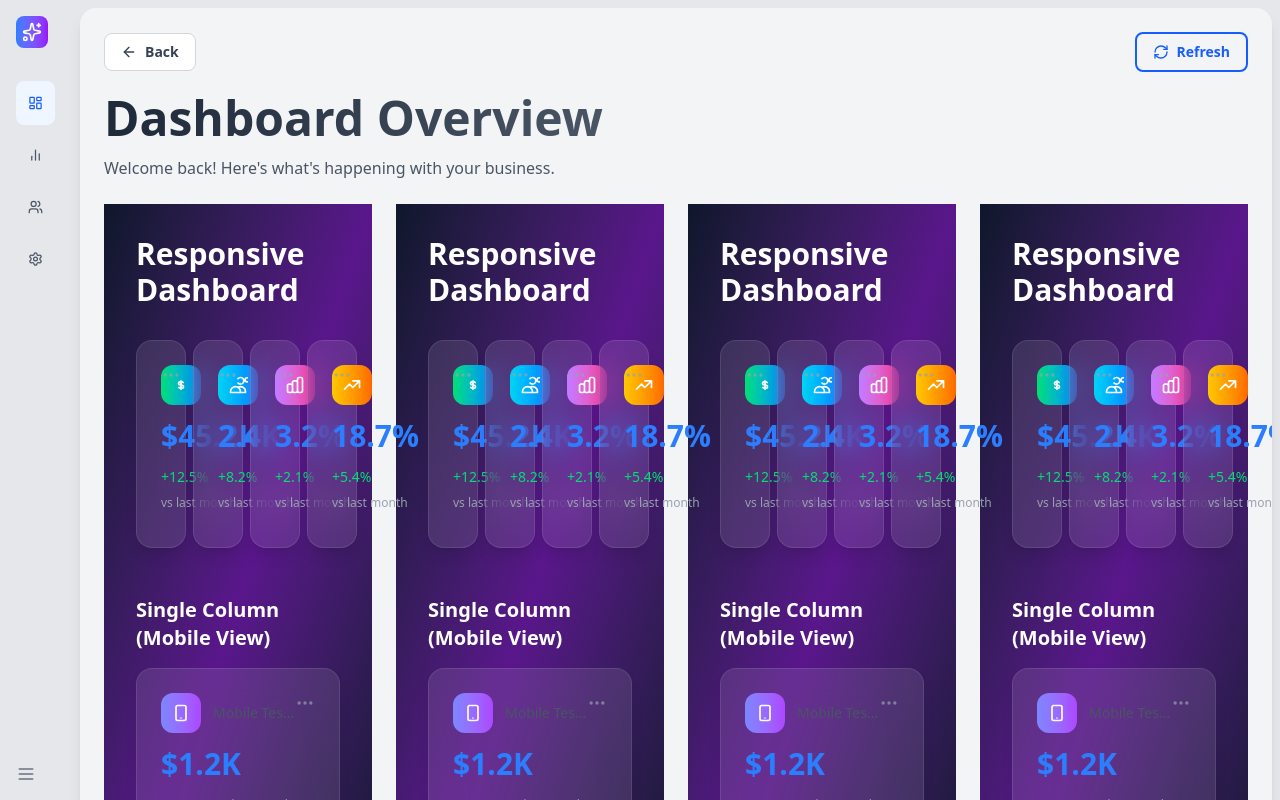
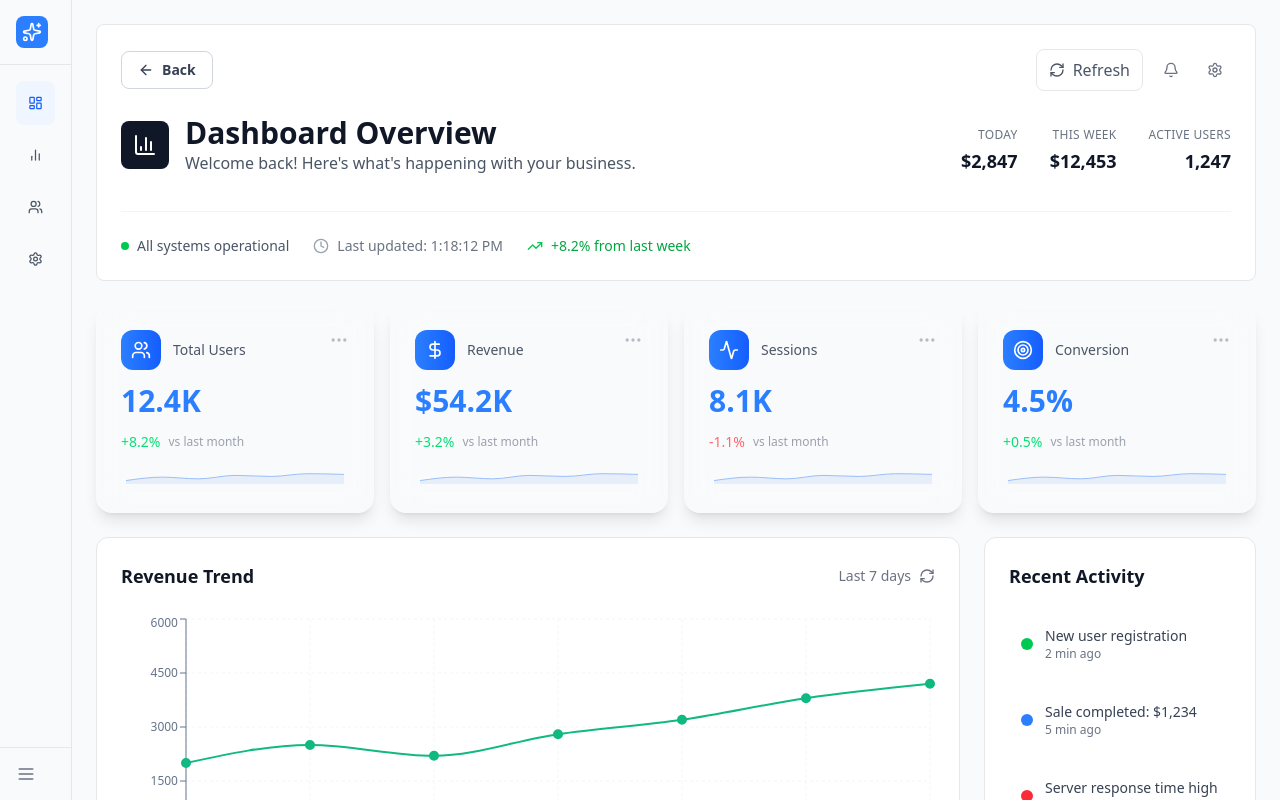
Before and after one commit to AravinthCM/augusta-ui-assessment, a React (Vite) app: page /dashboard in a window 1280 px wide. Shown: the top 800 px of the page. Built offline with nearby package versions, Linux system fonts and the light colour scheme.

Commit message:
Material card and Dashboard SideBar UI upgrade

```diff
--- a/src/components/charts/MetricCard.jsx
+++ b/src/components/charts/MetricCard.jsx
@@ -4,7 +4,14 @@ import { MoreHorizontal } from "lucide-react";
 import { AreaChart, Area, ResponsiveContainer } from "recharts";
 
 // Enhanced Responsive Metric Card Component
-const MetricCard = ({ title, value, growth, icon: Icon, color, trend }) => {
+const MetricCard = ({
+  title = "Metric",
+  value = "0",
+  growth = "0%",
+  icon: Icon,
+  color = "from-blue-500 to-blue-600",
+  trend = []
+}) => {
   const [isHovered, setIsHovered] = useState(false);
   const [animatedValue, setAnimatedValue] = useState(0);
 
@@ -27,6 +34,21 @@ const MetricCard = ({ title, value, growth, icon: Icon, color, trend }) => {
     return () => clearTimeout(timer);
   }, [value]);
 
+  // Safely determine chart color based on the gradient color prop
+  const getChartColor = () => {
+    if (!color || typeof color !== 'string') return '#3b82f6';
+
+    if (color.includes('cyan')) return '#06b6d4';
+    if (color.includes('green')) return '#10b981';
+    if (color.includes('purple')) return '#8b5cf6';
+    if (color.includes('red')) return '#ef4444';
+    if (color.includes('orange')) return '#f59e0b';
+    if (color.includes('pink')) return '#ec4899';
+    return '#3b82f6'; // default blue
+  };
+
+  const chartColor = getChartColor();
+
   return (
     <div
       className={`
@@ -47,13 +69,13 @@ const MetricCard = ({ title, value, growth, icon: Icon, color, trend }) => {
         <div className="flex-1 min-w-0">
           <div className="flex items-center gap-2 sm:gap-3 mb-2 sm:mb-3">
             <div className={`w-8 h-8 sm:w-10 sm:h-10 rounded-xl bg-gradient-to-r ${color} flex items-center justify-center flex-shrink-0`}>
-              <Icon className="w-4 h-4 sm:w-5 sm:h-5 text-white" />
+              {Icon && <Icon className="w-4 h-4 sm:w-5 sm:h-5 text-white" />}
             </div>
             <h3 className="text-gray-600 text-xs sm:text-sm font-medium leading-tight truncate">{title}</h3>
           </div>
 
           <div className="mb-2 sm:mb-3">
-            <p className="text-2xl sm:text-3xl lg:text-3xl font-bold text-blue-500 leading-tight">
+            <p className="text-2xl sm:text-3xl font-bold text-blue-500 leading-tight">
               {value.includes('$') ? '$' : ''}{animatedValue.toFixed(value.includes('.') ? 1 : 0)}{value.includes('K') ? 'K' : value.includes('%') ? '%' : ''}
             </p>
           </div>
@@ -72,121 +94,23 @@ const MetricCard = ({ title, value, growth, icon: Icon, color, trend }) => {
       </div>
 
       {/* Mini trend chart */}
+      {trend && trend.length > 0 && (
         <div className="mt-3 sm:mt-4 h-8 sm:h-10 opacity-50">
           <ResponsiveContainer width="100%" height="100%">
             <AreaChart data={trend}>
               <Area
                 type="monotone"
                 dataKey="value"
-              stroke={color.includes('cyan') ? '#06b6d4' : '#3b82f6'}
-              fill={color.includes('cyan') ? '#06b6d4' : '#3b82f6'}
+                stroke={chartColor}
+                fill={chartColor}
                 fillOpacity={0.2}
-              strokeWidth={1.5}
               />
             </AreaChart>
           </ResponsiveContainer>
         </div>
+      )}
     </div>
   );
 };
 
-// Demo component to show responsive behavior
-const Demo = () => {
-  const mockTrend = [
-    { value: 20 },
-    { value: 45 },
-    { value: 30 },
-    { value: 60 },
-    { value: 55 },
-    { value: 70 },
-    { value: 65 }
-  ];
-
-  return (
-    <div className="min-h-screen bg-gradient-to-br from-slate-900 via-purple-900 to-slate-900 p-4 sm:p-6 lg:p-8">
-      <div className="max-w-7xl mx-auto">
-        <h1 className="text-2xl sm:text-3xl font-bold text-white mb-6 sm:mb-8">
-          Responsive Dashboard
-        </h1>
-
-        {/* Responsive grid */}
-        <div className="grid grid-cols-1 sm:grid-cols-2 lg:grid-cols-3 xl:grid-cols-4 gap-4 sm:gap-6">
-          <MetricCard
-            title="Total Revenue"
-            value="$45.2K"
-            growth="+12.5%"
-            icon={({ className }) => (
-              <svg className={className} fill="none" viewBox="0 0 24 24" stroke="currentColor">
-                <path strokeLinecap="round" strokeLinejoin="round" strokeWidth={2} d="M12 8c-1.657 0-3 .895-3 2s1.343 2 3 2 3 .895 3 2-1.343 2-3 2m0-8c1.11 0 2.08.402 2.599 1M12 8V7m0 1v8m0 0v1m0-1c-1.11 0-2.08-.402-2.599-1" />
-              </svg>
-            )}
-            color="from-green-400 to-blue-500"
-            trend={mockTrend}
-          />
-
-          <MetricCard
-            title="Active Users"
-            value="2.4K"
-            growth="+8.2%"
-            icon={({ className }) => (
-              <svg className={className} fill="none" viewBox="0 0 24 24" stroke="currentColor">
-                <path strokeLinecap="round" strokeLinejoin="round" strokeWidth={2} d="M12 4.354a4 4 0 110 5.292M15 21H3v-1a6 6 0 0112 0v1zm0 0h6v-1a6 6 0 00-9-5.197m13.5-9a2.5 2.5 0 11-5 0 2.5 2.5 0 015 0z" />
-              </svg>
-            )}
-            color="from-cyan-400 to-blue-500"
-            trend={mockTrend}
-          />
-
-          <MetricCard
-            title="Conversion Rate"
-            value="3.2%"
-            growth="+2.1%"
-            icon={({ className }) => (
-              <svg className={className} fill="none" viewBox="0 0 24 24" stroke="currentColor">
-                <path strokeLinecap="round" strokeLinejoin="round" strokeWidth={2} d="M9 19v-6a2 2 0 00-2-2H5a2 2 0 00-2 2v6a2 2 0 002 2h2a2 2 0 002-2zm0 0V9a2 2 0 012-2h2a2 2 0 012 2v10m-6 0a2 2 0 002 2h2a2 2 0 002-2m0 0V5a2 2 0 012-2h2a2 2 0 012 2v14a2 2 0 01-2 2h-2a2 2 0 01-2-2z" />
-              </svg>
-            )}
-            color="from-purple-400 to-pink-500"
-            trend={mockTrend}
-          />
-
-          <MetricCard
-            title="Monthly Growth"
-            value="18.7%"
-            growth="+5.4%"
-            icon={({ className }) => (
-              <svg className={className} fill="none" viewBox="0 0 24 24" stroke="currentColor">
-                <path strokeLinecap="round" strokeLinejoin="round" strokeWidth={2} d="M13 7h8m0 0v8m0-8l-8 8-4-4-6 6" />
-              </svg>
-            )}
-            color="from-yellow-400 to-orange-500"
-            trend={mockTrend}
-          />
-        </div>
-
-        {/* Mobile layout test */}
-        <div className="mt-8 sm:mt-12">
-          <h2 className="text-lg sm:text-xl font-semibold text-white mb-4">
-            Single Column (Mobile View)
-          </h2>
-          <div className="grid grid-cols-1 gap-4 max-w-md">
-            <MetricCard
-              title="Mobile Test Card"
-              value="$1.2K"
-              growth="+15.3%"
-              icon={({ className }) => (
-                <svg className={className} fill="none" viewBox="0 0 24 24" stroke="currentColor">
-                  <path strokeLinecap="round" strokeLinejoin="round" strokeWidth={2} d="M12 18h.01M8 21h8a2 2 0 002-2V5a2 2 0 00-2-2H8a2 2 0 00-2 2v14a2 2 0 002 2z" />
-                </svg>
-              )}
-              color="from-indigo-400 to-purple-500"
-              trend={mockTrend}
-            />
-          </div>
-        </div>
-      </div>
-    </div>
-  );
-};
-
-export default Demo;
+export default MetricCard;
--- a/src/components/layout/Sidebar.jsx
+++ b/src/components/layout/Sidebar.jsx
@@ -1,4 +1,4 @@
-import React, { useState } from "react";
+import React from "react";
 import {
   LayoutDashboard,
   BarChart2,
@@ -24,7 +24,15 @@ const Sidebar = ({
 
   return (
     <>
-      {/* 📱 Mobile Sidebar Overlay */}
+      {/* Mobile Overlay */}
+      {mobileOpen && (
+        <div
+          className="fixed inset-0 bg-black bg-opacity-50 z-30 sm:hidden"
+          onClick={() => setMobileOpen(false)}
+        />
+      )}
+
+      {/* Mobile Sidebar */}
       <div
         className={`fixed top-0 left-0 w-64 h-full bg-white shadow-lg z-40 transform transition-transform duration-300 sm:hidden ${
           mobileOpen ? "translate-x-0" : "-translate-x-full"
@@ -32,7 +40,7 @@ const Sidebar = ({
       >
         <div className="p-4 border-b flex items-center justify-between">
           <div className="flex items-center gap-2">
-            <div className="w-8 h-8 bg-gradient-to-r from-blue-500 to-purple-600 rounded-lg flex items-center justify-center">
+            <div className="w-8 h-8 bg-blue-500 rounded-lg flex items-center justify-center">
               <Sparkles className="w-5 h-5 text-white" />
             </div>
             <span className="text-lg font-semibold text-gray-800">Menu</span>
@@ -58,15 +66,15 @@ const Sidebar = ({
         </nav>
       </div>
 
-      {/* 🖥️ Desktop Sidebar */}
+      {/* Desktop Sidebar */}
       <div
         className={`${
           sidebarOpen ? "w-52" : "w-18"
-        } transition-all duration-300 bg-gray-200 border-r border-gray-200 flex flex-col sm:flex hidden h-screen`}
+        } transition-all duration-300 bg-gray-50 border-r border-gray-200 flex-col h-screen hidden sm:flex`}
       >
         <div className="p-4 border-b border-gray-200">
           <div className="flex items-center gap-3">
-            <div className="w-8 h-8 bg-gradient-to-r from-blue-500 to-purple-600 rounded-lg flex items-center justify-center">
+            <div className="w-8 h-8 bg-blue-500 rounded-lg flex items-center justify-center">
               <Sparkles className="w-5 h-5 text-white" />
             </div>
             {sidebarOpen && (
@@ -95,7 +103,7 @@ const Sidebar = ({
 
         <button
           onClick={() => setSidebarOpen(!sidebarOpen)}
-          className="p-4 border-t border-gray-200 text-gray-500 hover:text-gray-700 sm:block hidden"
+          className="p-4 border-t border-gray-200 text-gray-500 hover:text-gray-700 transition-colors"
         >
           <Menu className="w-5 h-5" />
         </button>
--- a/src/pages/ChatPage.jsx
+++ b/src/pages/ChatPage.jsx
@@ -4,7 +4,7 @@ import ChatInput from "../components/chat/ChatInput";
 import ChatMessage from "../components/chat/ChatMessage";
 import Sidebar from "../components/layout/Sidebar";
 import useIsMobile from "../hooks/useIsMobile";
-// Chat Page Component
+
 const ChatPage = ({ setCurrentPage }) => {
   const [messages, setMessages] = useState([
     {
@@ -29,6 +29,7 @@ const ChatPage = ({ setCurrentPage }) => {
   ]);
 
   const [mobileOpen, setMobileOpen] = useState(false);
+  const [sidebarOpen, setSidebarOpen] = useState(false); // Add this state
   const isMobile = useIsMobile();
   const messagesEndRef = useRef(null);
 
@@ -70,14 +71,15 @@ const ChatPage = ({ setCurrentPage }) => {
   };
 
   return (
-    <div className="h-screen flex flex-col sm:flex-row bg-gray-200">
+    <div className="h-screen flex bg-gray-100">
       <Sidebar
-        sidebarOpen={!isMobile}
-        setSidebarOpen={() => {}}
+        sidebarOpen={sidebarOpen}
+        setSidebarOpen={setSidebarOpen}
         mobileOpen={mobileOpen}
         setMobileOpen={setMobileOpen}
       />
-      <div className="flex-1 flex flex-col bg-gray-50 rounded-2xl m-2 shadow-lg overflow-hidden">
+
+      <div className="flex-1 flex flex-col bg-white rounded-l-2xl shadow-lg overflow-hidden">
         {/* Header */}
         <div className="bg-white shadow-sm border-b px-6 py-4 flex items-center justify-between">
           <div className="flex items-center gap-3">
@@ -89,7 +91,7 @@ const ChatPage = ({ setCurrentPage }) => {
                 <Menu className="w-5 h-5 text-gray-500" />
               </button>
             )}
-            <div className="w-8 h-8 bg-gradient-to-br from-green-400 to-blue-500 rounded-full flex items-center justify-center">
+            <div className="w-8 h-8 bg-blue-500 rounded-full flex items-center justify-center">
                 <Bot className="w-5 h-5 text-white" />
               </div>
               <div>
--- a/src/pages/Dashboard.jsx
+++ b/src/pages/Dashboard.jsx
@@ -16,78 +16,30 @@ import {
   Area,
 } from "recharts";
 import {
-  LayoutDashboard,
+  BarChart3,
+  Clock,
   BarChart2,
-  MessageCircle,
   Menu,
   X,
-  ChevronRight,
-  Sparkles,
-  Shield,
   TrendingUp,
   Users,
-  Star,
-  ArrowRight,
   ArrowLeft,
   Bell,
-  Search,
   Filter,
   Download,
   Eye,
   Activity,
   DollarSign,
-  ShoppingCart,
-  Calendar,
-  Globe,
-  Zap,
   Target,
   Award,
   Settings,
   RefreshCw,
-  MoreHorizontal,
 } from "lucide-react";
 import Layout from "../components/layout/Layout";
 import { Button } from "../components/ui";
 import MetricCard from "../components/charts/MetricCard";
 import Sidebar from "../components/layout/Sidebar";
 import useIsMobile from "../hooks/useIsMobile";
-
-const AdvancedBarChart = ({ data, title }) => {
-  return (
-    <div className="bg-white rounded-xl border border-gray-200 p-6">
-      <div className="flex items-center justify-between mb-6">
-        <h2 className="text-lg font-semibold text-gray-900">{title}</h2>
-        <div className="flex items-center gap-2">
-          <button className="p-2 rounded-lg hover:bg-gray-50 transition-colors text-gray-500">
-            <Filter className="w-4 h-4" />
-          </button>
-          <button className="p-2 rounded-lg hover:bg-gray-50 transition-colors text-gray-500">
-            <Download className="w-4 h-4" />
-          </button>
-        </div>
-      </div>
-
-      <div className="h-80">
-        <ResponsiveContainer width="100%" height="100%">
-          <BarChart data={data}>
-            <CartesianGrid strokeDasharray="3 3" stroke="#f1f5f9" />
-            <XAxis dataKey="name" stroke="#64748b" fontSize={12} />
-            <YAxis stroke="#64748b" fontSize={12} />
-            <Tooltip
-              contentStyle={{
-                backgroundColor: "white",
-                border: "1px solid #e2e8f0",
-                borderRadius: "8px",
-                boxShadow: "0 10px 25px -5px rgb(0 0 0 / 0.1)",
-              }}
-            />
-            <Bar dataKey="users" fill="#3b82f6" radius={[4, 4, 0, 0]} />
-          </BarChart>
-        </ResponsiveContainer>
-      </div>
-    </div>
-  );
-};
 
 const AdvancedLineChart = ({ data, title }) => {
   return (
@@ -302,18 +254,20 @@ const Dashboard = () => {
       <Layout
         showNavbar={false}
         showSidebar={!isMobile}
-        bgClassName="bg-gray-200"
+        bgClassName="bg-gray-50"
       >
-        <div className="p-6 space-y-6 overflow-y-auto h-full rounded-2xl bg-gray-100 shadow-lg m-2">
-          {/* Header Row */}
-          <div className="flex items-center justify-between mb-4">
-            <div className="flex items-center space-x-2">
+        <div className="p-4 sm:p-6 max-w-7xl mx-auto">
+          {/* Clean Header Section */}
+          <div className="bg-white rounded-lg border border-gray-200 p-6 mb-6">
+            {/* Top Navigation Row */}
+            <div className="flex items-center justify-between mb-6">
+              <div className="flex items-center space-x-3">
                 {isMobile && (
                   <button
                     onClick={() => setMobileOpen(true)}
-                  className="p-2 hover:bg-gray-100 rounded-lg transition-colors bg-white shadow"
+                    className="p-2 hover:bg-gray-100 rounded-lg transition-colors"
                   >
-                  <Menu className="w-4 h-4 text-gray-700" />
+                    <Menu className="w-4 h-4 text-gray-600" />
                   </button>
                 )}
 
@@ -322,47 +276,107 @@ const Dashboard = () => {
                   size="sm"
                   onClick={() => window.history.back()}
                   isMobile={isMobile}
+                  className="flex items-center gap-2 px-3 py-2 text-gray-600 hover:bg-gray-100 rounded-lg border border-gray-200"
                 >
                   <ArrowLeft className="w-4 h-4" />
-                Back
+                  <span className="hidden sm:inline">Back</span>
                 </Button>
               </div>
 
-            <Button
+              <div className="flex items-center space-x-3">
+                <button
                   variant="outline"
                   size="sm"
                   onClick={handleRefresh}
                   isMobile={isMobile}
+                  className="flex items-center gap-2 px-3 py-2 text-gray-600 hover:bg-gray-100 hover:text-blue-600 rounded-lg border border-gray-200"
                 >
                   <RefreshCw
                     className={`w-4 h-4 ${refreshing ? "animate-spin" : ""}`}
                   />
-              Refresh
-            </Button>
+                  <span className="hidden sm:inline">Refresh</span>
+                </button>
+
+                <button className="p-2 hover:bg-gray-100 rounded-lg transition-colors text-gray-500">
+                  <Bell className="w-4 h-4" />
+                </button>
+                <button className="p-2 hover:bg-gray-100 rounded-lg transition-colors text-gray-500">
+                  <Settings className="w-4 h-4" />
+                </button>
+              </div>
             </div>
 
-          {/* Dashboard Header */}
-          <div className="flex items-center justify-between">
+            {/* Clean Dashboard Header */}
+            <div className="flex flex-col sm:flex-row sm:items-center sm:justify-between gap-6">
+              <div className="flex-1">
+                <div className="flex items-center gap-4 mb-3">
+                  <div className="w-12 h-12 bg-gray-900 rounded-lg flex items-center justify-center">
+                    <BarChart3 className="w-6 h-6 text-white" />
+                  </div>
                   <div>
-              <h1 className="text-4xl md:text-5xl font-bold mb-2 leading-tight">
-                <span className="bg-gradient-to-r from-gray-800 to-gray-600 bg-clip-text text-transparent">
+                    <h1 className="text-2xl sm:text-3xl font-bold text-gray-900">
                       Dashboard Overview
-                </span>
                     </h1>
-              <p className="text-gray-600">
+                    <p className="text-gray-600 text-sm sm:text-base">
                       Welcome back! Here's what's happening with your business.
                     </p>
                   </div>
                 </div>
+              </div>
 
-          {/* Metric Cards */}
-          <div className="grid grid-cols-2 md:grid-cols-4 gap-6 mb-6">
+              {/* Clean Stats Summary */}
+              <div className="flex gap-8">
+                <div className="text-center sm:text-right">
+                  <p className="text-xs text-gray-500 uppercase tracking-wide mb-1">
+                    Today
+                  </p>
+                  <p className="text-lg font-semibold text-gray-900">$2,847</p>
+                </div>
+                <div className="text-center sm:text-right">
+                  <p className="text-xs text-gray-500 uppercase tracking-wide mb-1">
+                    This Week
+                  </p>
+                  <p className="text-lg font-semibold text-gray-900">$12,453</p>
+                </div>
+                <div className="text-center sm:text-right">
+                  <p className="text-xs text-gray-500 uppercase tracking-wide mb-1">
+                    Active Users
+                  </p>
+                  <p className="text-lg font-semibold text-gray-900">1,247</p>
+                </div>
+              </div>
+            </div>
+
+            {/* Clean Status Indicators */}
+            <div className="flex flex-wrap items-center gap-6 mt-6 pt-6 border-t border-gray-100">
+              <div className="flex items-center gap-2">
+                <div className="w-2 h-2 bg-green-500 rounded-full"></div>
+                <span className="text-sm text-gray-600">
+                  All systems operational
+                </span>
+              </div>
+              <div className="flex items-center gap-2">
+                <Clock className="w-4 h-4 text-gray-400" />
+                <span className="text-sm text-gray-500">
+                  Last updated: {new Date().toLocaleTimeString()}
+                </span>
+              </div>
+              <div className="flex items-center gap-2">
+                <TrendingUp className="w-4 h-4 text-green-500" />
+                <span className="text-sm text-green-600">
+                  +8.2% from last week
+                </span>
+              </div>
+            </div>
+          </div>
+
+          {/* Clean Metric Cards */}
+          <div className="grid grid-cols-2 md:grid-cols-4 gap-4 mb-6">
             <MetricCard
               title="Total Users"
               value="12.4K"
               growth="+8.2%"
               icon={Users}
-              color="from-blue-500 to-blue-600"
               trend={trendData}
             />
             <MetricCard
@@ -370,7 +384,6 @@ const Dashboard = () => {
               value="$54.2K"
               growth="+3.2%"
               icon={DollarSign}
-              color="from-green-500 to-green-600"
               trend={trendData}
             />
             <MetricCard
@@ -378,7 +391,6 @@ const Dashboard = () => {
               value="8.1K"
               growth="-1.1%"
               icon={Activity}
-              color="from-purple-500 to-purple-600"
               trend={trendData}
             />
             <MetricCard
@@ -386,64 +398,45 @@ const Dashboard = () => {
               value="4.5%"
               growth="+0.5%"
               icon={Target}
-              color="from-orange-500 to-orange-600"
               trend={trendData}
             />
           </div>
 
           {/* Line Chart */}
-          <div className="grid grid-cols-4 gap-6">
-            <div className="col-span-4 lg:col-span-3">
+          <div className="grid grid-cols-1 lg:grid-cols-4 gap-6 mb-6">
+            <div className="lg:col-span-3">
               <AdvancedLineChart data={lineData} title="Revenue Trend" />
+            </div>
+            <div className="lg:col-span-1">
+              <ActivityFeed />
             </div>
           </div>
 
-          {/* Pie + Feed */}
-          <div className="grid grid-cols-1 lg:grid-cols-3 gap-6">
-            <div className="lg:col-span-2">
+          {/* Pie Chart */}
+          <div className="mb-6">
             <AdvancedPieChart data={pieData} title="Traffic Sources" />
           </div>
-            <ActivityFeed />
-          </div>
 
-          {/* Quick Actions */}
-          <div className="bg-white rounded-xl border border-gray-200 p-6">
+          {/* Clean Quick Actions */}
+          <div className="bg-white rounded-lg border border-gray-200 p-6">
             <h2 className="text-lg font-semibold text-gray-900 mb-4">
               Quick Actions
             </h2>
             <div className="grid grid-cols-2 md:grid-cols-4 gap-4">
               {[
-                {
-                  icon: Users,
-                  label: "Add User",
-                  color: "from-blue-500 to-blue-600",
-                },
-                {
-                  icon: BarChart2,
-                  label: "Generate Report",
-                  color: "from-green-500 to-green-600",
-                },
-                {
-                  icon: Settings,
-                  label: "Settings",
-                  color: "from-purple-500 to-purple-600",
-                },
-                {
-                  icon: Award,
-                  label: "Achievements",
-                  color: "from-orange-500 to-orange-600",
-                },
+                { icon: Users, label: "Add User" },
+                { icon: BarChart2, label: "Generate Report" },
+                { icon: Settings, label: "Settings" },
+                { icon: Award, label: "Achievements" }
               ].map((action, i) => (
                 <button
                   key={i}
-                  className="flex flex-col items-center gap-3 p-4 rounded-lg bg-gray-50 hover:bg-gray-100 transition-all duration-200 group"
+                  className="flex flex-col items-center gap-3 p-4 rounded-lg border border-gray-200 hover:bg-gray-50 transition-colors group"
                 >
-                  <div
-                    className={`w-10 h-10 rounded-lg bg-gradient-to-r ${action.color} flex items-center justify-center group-hover:scale-110 transition-transform`}
-                  >
-                    <action.icon className="w-5 h-5 text-white" />
+                  <div className="w-10 h-10 bg-gray-100 rounded-lg flex items-center justify-center group-hover:bg-gray-200 transition-colors">
+                    <action.icon className="w-5 h-5 text-gray-600" />
                   </div>
-                  <span className="text-sm text-gray-700 group-hover:text-gray-900 font-medium">
+                  <span className="text-sm text-gray-700 font-medium">
                     {action.label}
                   </span>
                 </button>
```
Lines whose indentation alone changed are shown as unchanged.
